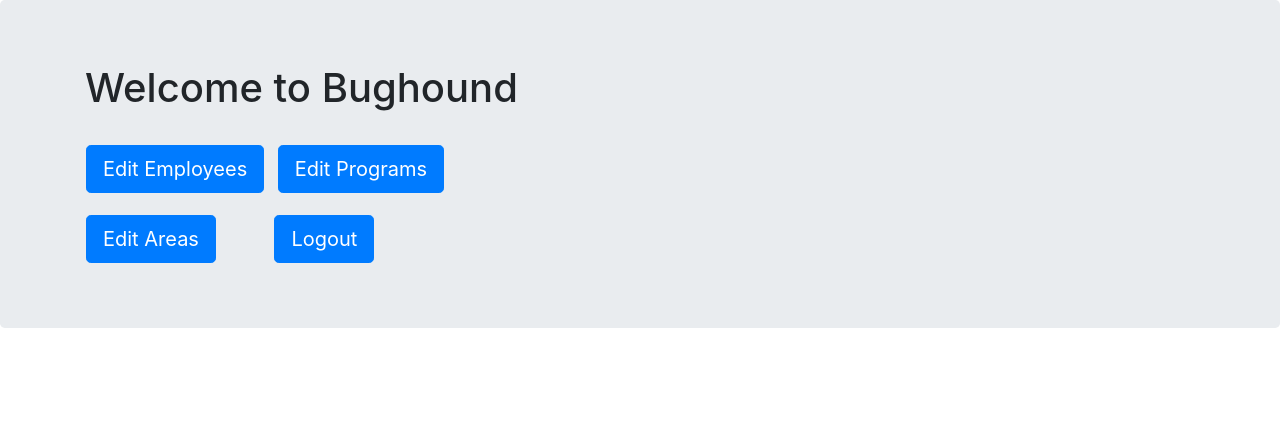
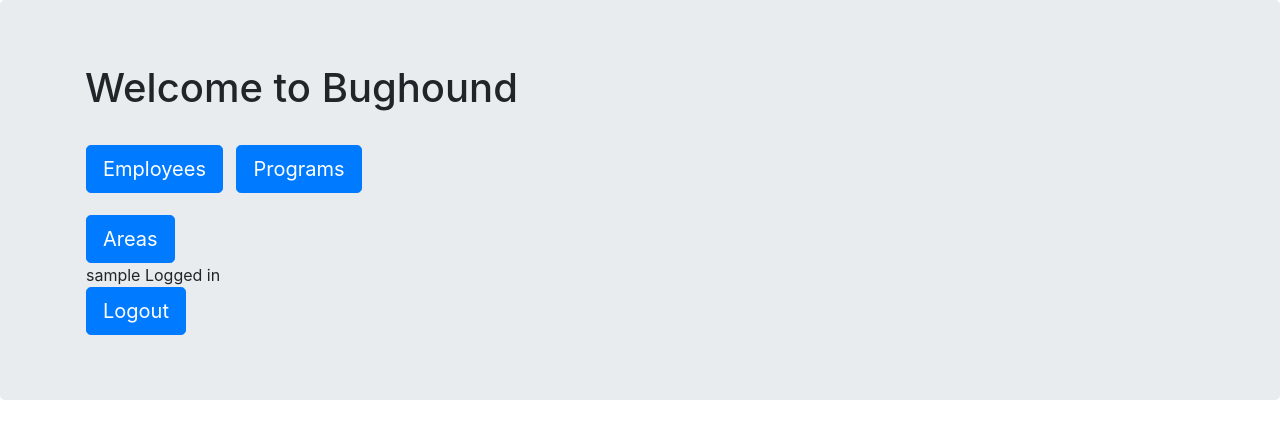
Before and after one commit to mandar242/Bughound, a PHP site: page / in a window 1280 px wide. Shown: the top 439 px of the page. Run offline with PHP 8.4, Linux system fonts and the light colour scheme; the visitor is signed in with stand-in values (Sample User, id 1).

Commit message:
Display logged in user name

```diff
--- a/index.php
+++ b/index.php
@@ -29,14 +29,14 @@
 		</script>
 		<table>
 			<tr><td>
-				<input type="button" onclick="window.location.href = 'dispEmployee.php';" class="btn btn-primary btn-lg" value="Edit Employees", id="bug"/>
+				<input type="button" onclick="window.location.href = 'dispEmployee.php';" class="btn btn-primary btn-lg" value="Employees", id="bug"/>
 				&nbsp
-				<input type="button" onclick="window.location.href = 'programMain.php';" class="btn btn-primary btn-lg" value="Edit Programs", id="bug"/>
+				<input type="button" onclick="window.location.href = 'programMain.php';" class="btn btn-primary btn-lg" value="Programs", id="bug"/>
 			</td></tr>
 			<br>
 			<tr><td>
 			<br>
-				<input type="button" onclick="window.location.href = 'areaMain.php';" class="btn btn-primary btn-lg" value="Edit Areas", id="bug"/>
+				<input type="button" onclick="window.location.href = 'areaMain.php';" class="btn btn-primary btn-lg" value="Areas", id="bug"/>
 				&nbsp
 				&nbsp
 				&nbsp
@@ -44,6 +44,11 @@
 				&nbsp
 				&nbsp
 
+				<br>
+				<tr><td>
+					<?php
+						dispCurrentUser();
+						?><tr><td>
 				<input type="button" onclick="UserLogOut()" class="btn btn-primary btn-lg" value="Logout"  id=logout/>
 			</td></tr>
 
--- a/validateUser.php
+++ b/validateUser.php
@@ -6,6 +6,13 @@
 			alert('User not logged in!!!!');
 			document.location.href='/bughound544/login.php';
 			</SCRIPT>";
+		}
+	}
+
+	function dispCurrentUser()
+	{
+		if(isset($_SESSION['login']) && isset($_SESSION["username"])) {
+			printf("%s Logged in",$_SESSION["username"]);
 		}
 	}
 	function isAdmin() {
```
Also changed, not shown: 1 other file.
